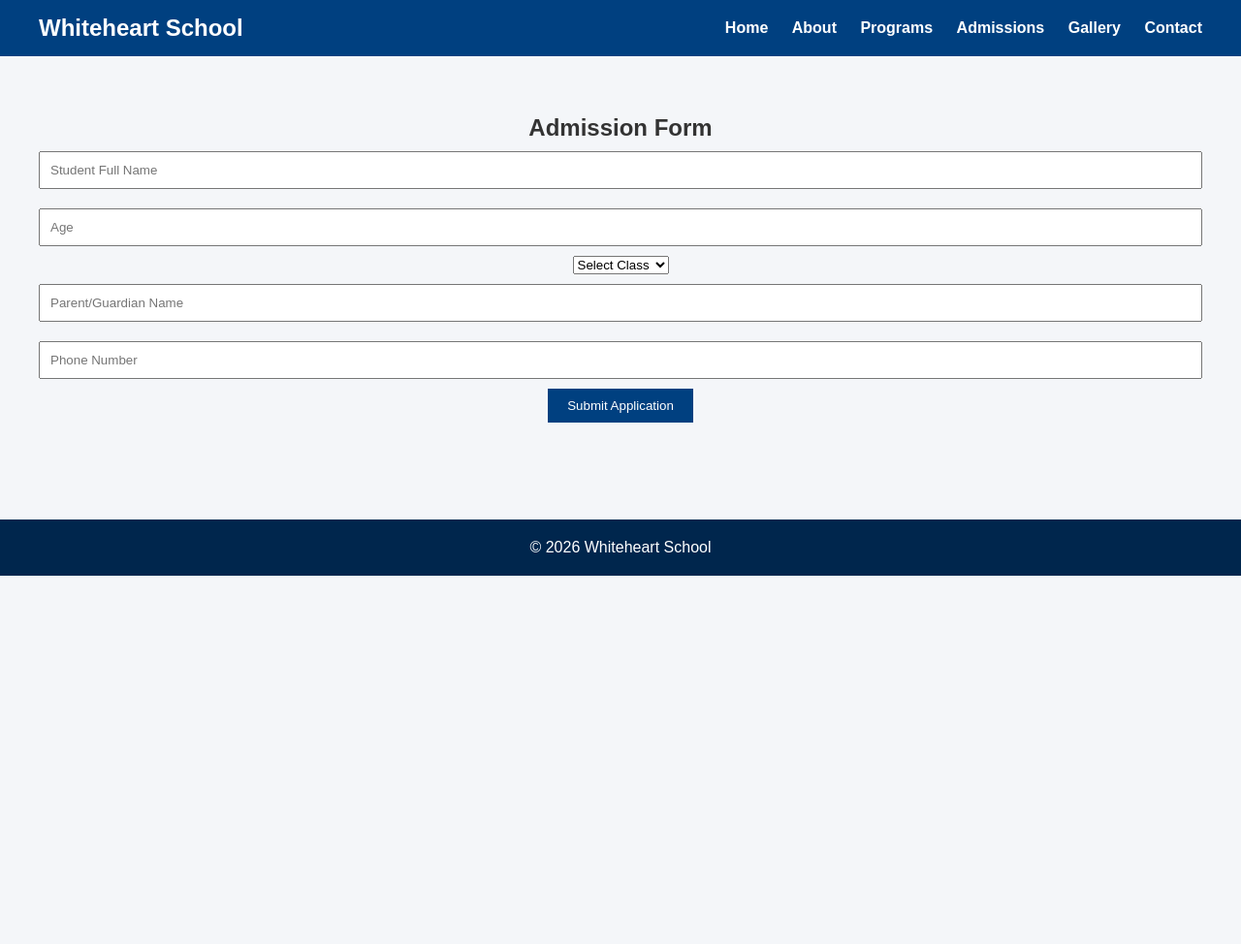
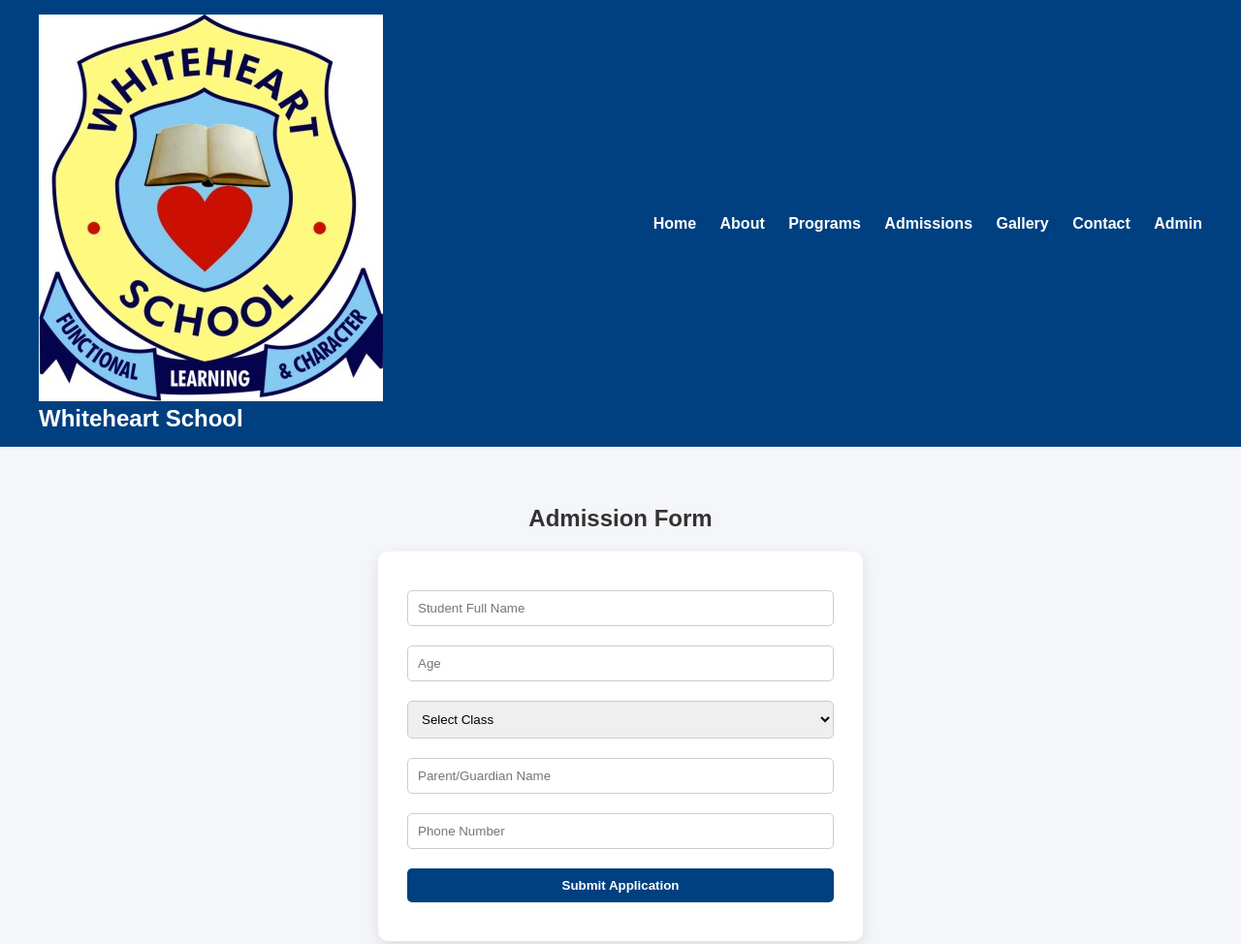
Before and after one commit to muslimahoyetunde25-eng/whiteheart-school, a website: page public/admissions.html in a window 1280 px wide. Shown: the top 974 px of the page at 97% size. Before the commit the page ends 800 px from the top, so only its background shows below. Drawn offline with Linux system fonts and the light colour scheme.

Commit message:
Update admissions.html

```diff
--- a/public/admissions.html
+++ b/public/admissions.html
@@ -2,12 +2,53 @@
 <html>
 <head>
     <title>Admissions - Whiteheart School</title>
+    <meta name="viewport" content="width=device-width, initial-scale=1.0">
     <link rel="stylesheet" href="style.css">
+    <style>
+        /* Form container */
+        #admissionForm {
+            background: white;
+            padding: 30px;
+            border-radius: 10px;
+            max-width: 500px;
+            margin: 20px auto;
+            box-shadow: 0 5px 15px rgba(0,0,0,0.1);
+        }
+
+        input, select, button {
+            width: 100%;
+            padding: 10px;
+            margin: 10px 0;
+            border-radius: 5px;
+            border: 1px solid #ccc;
+        }
+
+        button {
+            background: #004080;
+            color: white;
+            border: none;
+            cursor: pointer;
+            font-weight: bold;
+        }
+
+        button:hover {
+            background: #00264d;
+        }
+
+        #successMsg {
+            text-align: center;
+            font-weight: bold;
+        }
+    </style>
 </head>
 <body>
 
 <header>
-    <h2>Whiteheart School</h2>
+    <div class="logo-container">
+        <img src="/images/logo.png" class="logo" alt="Whiteheart School Logo">
+        <h2>Whiteheart School</h2>
+    </div>
+
     <nav>
         <a href="/">Home</a>
         <a href="about.html">About</a>
@@ -15,13 +56,13 @@
         <a href="admissions.html">Admissions</a>
         <a href="gallery.html">Gallery</a>
         <a href="contact.html">Contact</a>
+        <a href="/admin">Admin</a>
     </nav>
 </header>
 
 <section class="section">
     <h2>Admission Form</h2>
 
-    <!-- FORM -->
     <form id="admissionForm" action="/apply" method="POST">
         <input type="text" name="studentName" placeholder="Student Full Name" required>
         <input type="number" name="age" placeholder="Age" required>
@@ -41,15 +82,15 @@
         <button type="submit">Submit Application</button>
     </form>
 
-    <!-- SUCCESS MESSAGE -->
-    <p id="successMsg" style="color:green; margin-top:20px; display:none;">Application Submitted Successfully!</p>
+    <p id="successMsg" style="color:green; margin-top:20px; display:none;">
+        Application Submitted Successfully!
+    </p>
 </section>
 
 <footer>
-    <p>© 2026 Whiteheart School</p>
+    <p>© 2026 Whiteheart School (Montessori)</p>
 </footer>
 
-<!-- SCRIPT TO SHOW SUCCESS MESSAGE WITHOUT RELOADING -->
 <script>
 const form = document.getElementById('admissionForm');
 form.addEventListener('submit', async (e) => {
```
